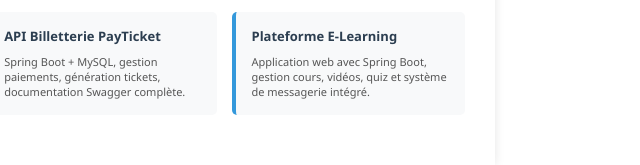
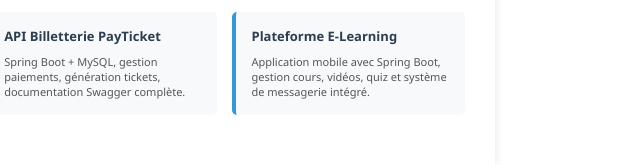
Before and after one commit to BENLK404/mon-cv-html, a plain HTML site: page cv-java.html in a window 1280 px wide. Shown: the part 1315-1480 px from the top of the page, 542-1182 px from the left. Drawn offline with Linux system fonts and the light colour scheme.

Commit message:
Update cv-java.html

```diff
--- a/cv-java.html
+++ b/cv-java.html
@@ -666,7 +666,7 @@
 
                     <div class="project-item">
                         <h3 class="project-name">Plateforme E-Learning</h3>
-                        <p class="project-description">Application web avec Spring Boot, gestion cours, vidéos, quiz et système de messagerie intégré.</p>
+                        <p class="project-description">Application mobile avec Spring Boot, gestion cours, vidéos, quiz et système de messagerie intégré.</p>
                     </div>
                 </div>
             </div>
```
